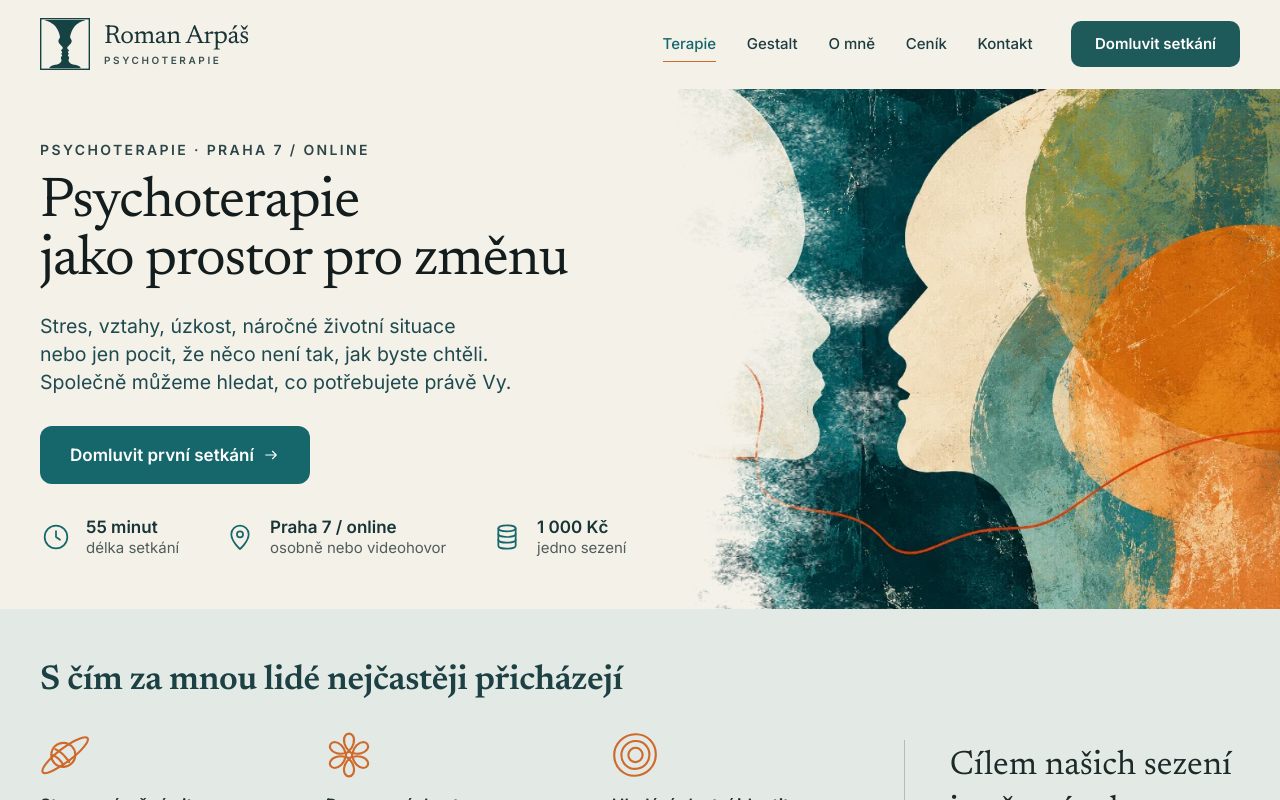
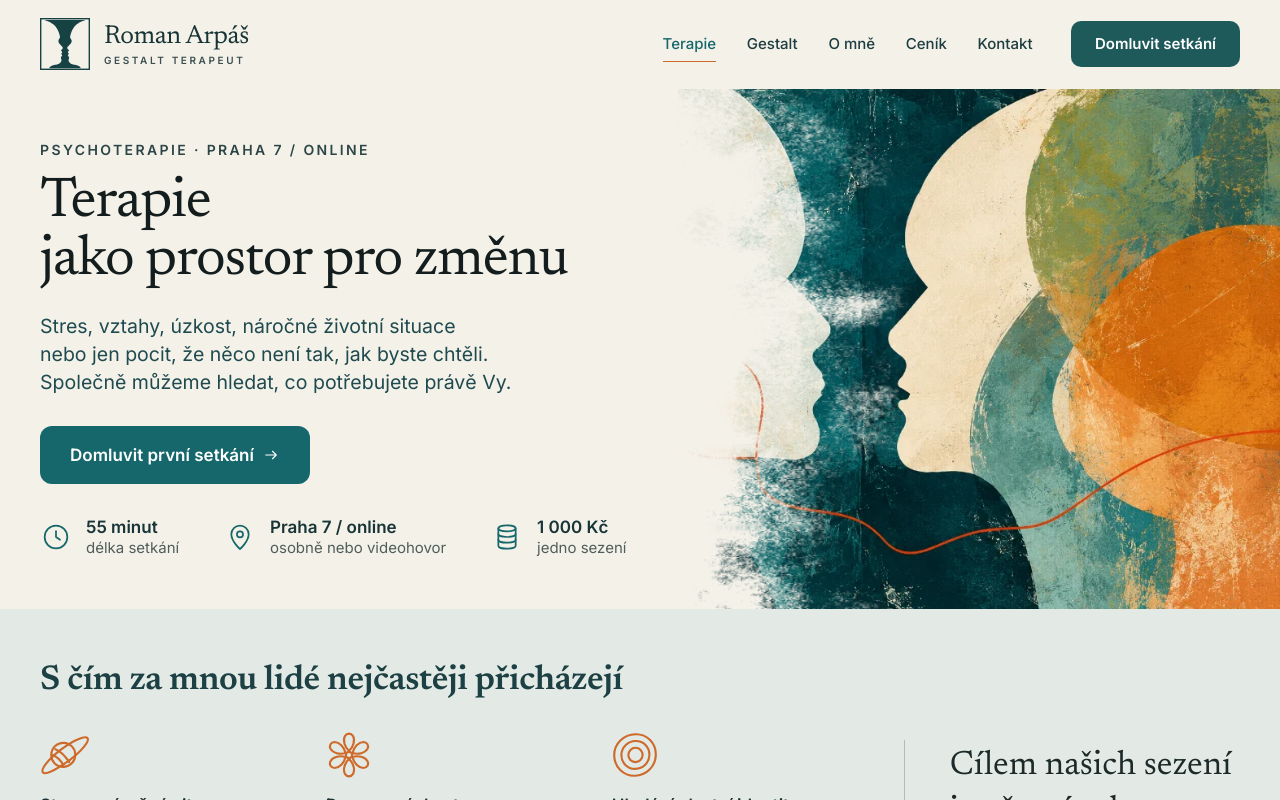
Before and after one commit to patrikcepr/romanisko-react, a React (Vite) app: page / in a window 1280 px wide. Shown: the top 800 px of the page. Built offline with nearby package versions, Linux system fonts and the light colour scheme.

Commit message:
feat(content): gestalt terapeut v hlavičce a patičce, claim „Terapie jako prostor pro změnu“ (#15)
Méně opakování slova „psychoterapie“ na přání Romana. Metadata (title,
description, OG, JSON-LD, manifest) a OG obrázek zmiňují psychoterapii i gestalt.

```diff
--- a/index.html
+++ b/index.html
@@ -3,10 +3,10 @@
     <head>
         <meta charset="utf-8" />
         <meta name="viewport" content="width=device-width, initial-scale=1" />
-        <title>Psychoterapie Praha 7 a online – Roman Arpáš</title>
+        <title>Psychoterapie Praha 7 a online – Roman Arpáš, gestalt terapeut</title>
         <meta
             name="description"
-            content="Psychoterapie v Praze 7 na Letné i online. Roman Arpáš, psychoterapeut s výcvikem v gestalt modalitě – stres, vztahy, úzkost, deprese, hledání vlastní cesty."
+            content="Psychoterapie v Praze 7 na Letné i online. Roman Arpáš, gestalt terapeut – stres, vztahy, úzkost, deprese, hledání vlastní cesty."
         />
         <link rel="canonical" href="https://www.romanarpas.eu/" />
         <meta name="theme-color" content="#f4f1e9" />
@@ -15,17 +15,20 @@
         <!-- Link previews (Facebook, WhatsApp, Messenger, LinkedIn, X) -->
         <meta property="og:type" content="website" />
         <meta property="og:locale" content="cs_CZ" />
-        <meta property="og:site_name" content="Roman Arpáš – Psychoterapie" />
+        <meta property="og:site_name" content="Roman Arpáš – gestalt terapeut" />
         <meta property="og:url" content="https://www.romanarpas.eu/" />
-        <meta property="og:title" content="Psychoterapie Praha 7 a online – Roman Arpáš" />
+        <meta property="og:title" content="Psychoterapie Praha 7 a online – Roman Arpáš, gestalt terapeut" />
         <meta
             property="og:description"
-            content="Psychoterapie jako prostor pro změnu. Osobně na Letné v Praze 7 nebo online."
+            content="Terapie jako prostor pro změnu. Psychoterapie v gestalt přístupu osobně na Letné v Praze 7 nebo online."
         />
         <meta property="og:image" content="https://www.romanarpas.eu/og-image.jpg" />
         <meta property="og:image:width" content="1200" />
         <meta property="og:image:height" content="630" />
-        <meta property="og:image:alt" content="Roman Arpáš – Psychoterapie jako prostor pro změnu, Praha 7 / online" />
+        <meta
+            property="og:image:alt"
+            content="Roman Arpáš, gestalt terapeut – Terapie jako prostor pro změnu, Praha 7 / online"
+        />
         <meta name="twitter:card" content="summary_large_image" />
 
         <link rel="icon" href="/favicon.ico" sizes="48x48" />
@@ -39,8 +42,8 @@
                 "@context": "https://schema.org",
                 "@type": "ProfessionalService",
                 "@id": "https://www.romanarpas.eu/#practice",
-                "name": "Roman Arpáš – Psychoterapie",
-                "description": "Psychoterapie v Praze 7 i online. Psychoterapeutický výcvik v gestalt modalitě.",
+                "name": "Roman Arpáš – gestalt terapeut",
+                "description": "Psychoterapie a gestalt terapie v Praze 7 i online. Psychoterapeutický výcvik v gestalt modalitě.",
                 "url": "https://www.romanarpas.eu/",
                 "image": "https://www.romanarpas.eu/og-image.jpg",
                 "telephone": "+420773242200",
@@ -68,7 +71,8 @@
                 "founder": {
                     "@type": "Person",
                     "name": "Roman Arpáš",
-                    "jobTitle": "Psychoterapeut",
+                    "jobTitle": "Gestalt terapeut",
+                    "knowsAbout": ["Psychoterapie", "Gestalt terapie"],
                     "image": "https://www.romanarpas.eu/og-image.jpg"
                 }
             }
--- a/src/components/Layout/Footer/index.tsx
+++ b/src/components/Layout/Footer/index.tsx
@@ -9,7 +9,7 @@ export const Footer = () => (
             <p className={styles.brand}>
                 <GestaltMark className={styles.mark} />
                 <span>
-                    {CONTACT.name} · Psychoterapie
+                    {CONTACT.name} · Gestalt terapeut
                     <span className={styles.copy} suppressHydrationWarning>
                         &copy;&nbsp;{new Date().getFullYear()}
                     </span>
--- a/src/components/Layout/Hero/Hero.tsx
+++ b/src/components/Layout/Hero/Hero.tsx
@@ -23,7 +23,7 @@ export const Hero = () => (
             <div className={styles.text} data-reveal>
                 <p className="eyebrow">Psychoterapie · Praha 7 / online</p>
                 <h1 id="hero-title" className={styles.title}>
-                    Psychoterapie <br />
+                    Terapie <br />
                     jako prostor pro&nbsp;změnu
                 </h1>
                 <p className={styles.lead}>
--- a/src/components/Layout/NavTop/index.tsx
+++ b/src/components/Layout/NavTop/index.tsx
@@ -71,7 +71,7 @@ const NavTop = () => {
                     <GestaltMark framed className={styles.mark} />
                     <span className={styles["brand-text"]}>
                         <span className={styles["brand-name"]}>Roman Arpáš</span>
-                        <span className={styles["brand-role"]}>Psychoterapie</span>
+                        <span className={styles["brand-role"]}>Gestalt terapeut</span>
                     </span>
                 </a>
 
```
Also changed, not shown: public/manifest.json, public/og-image.jpg, 1 other file (tests, documents, lock files or other folders).
